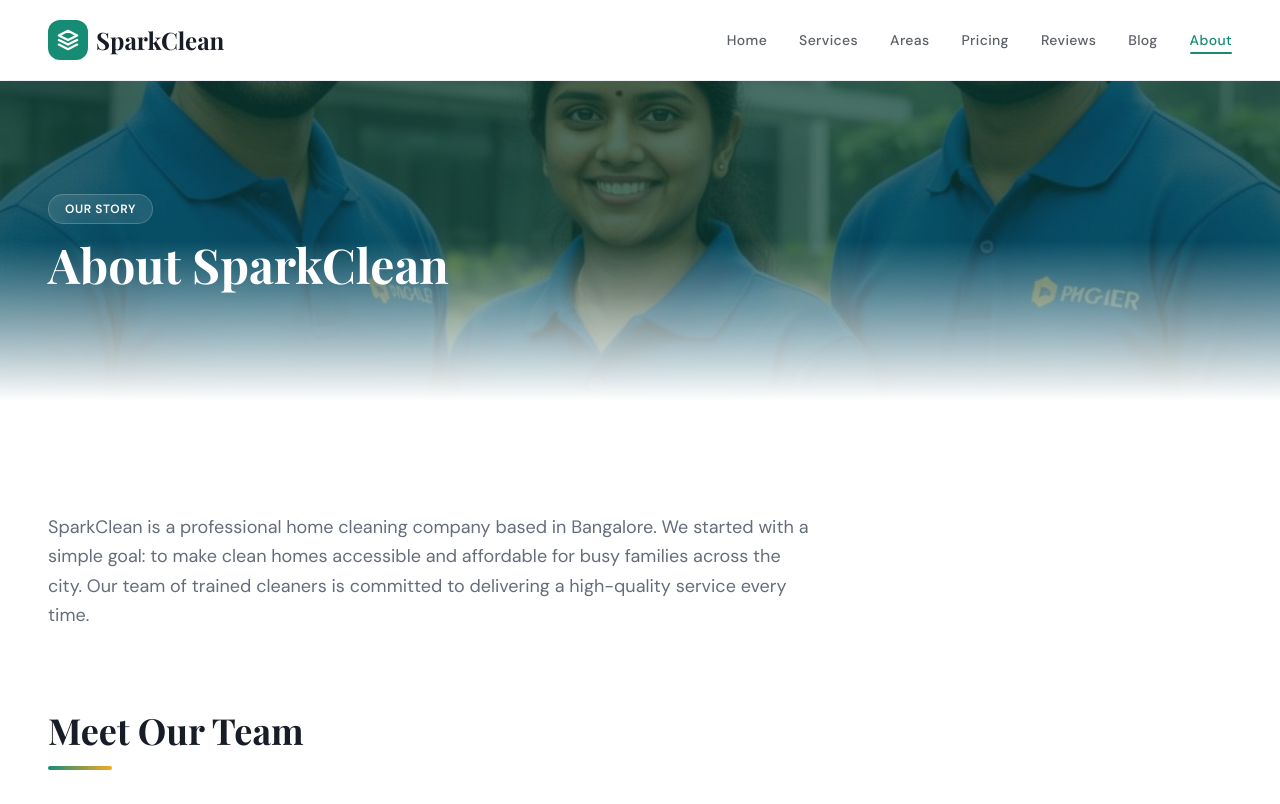
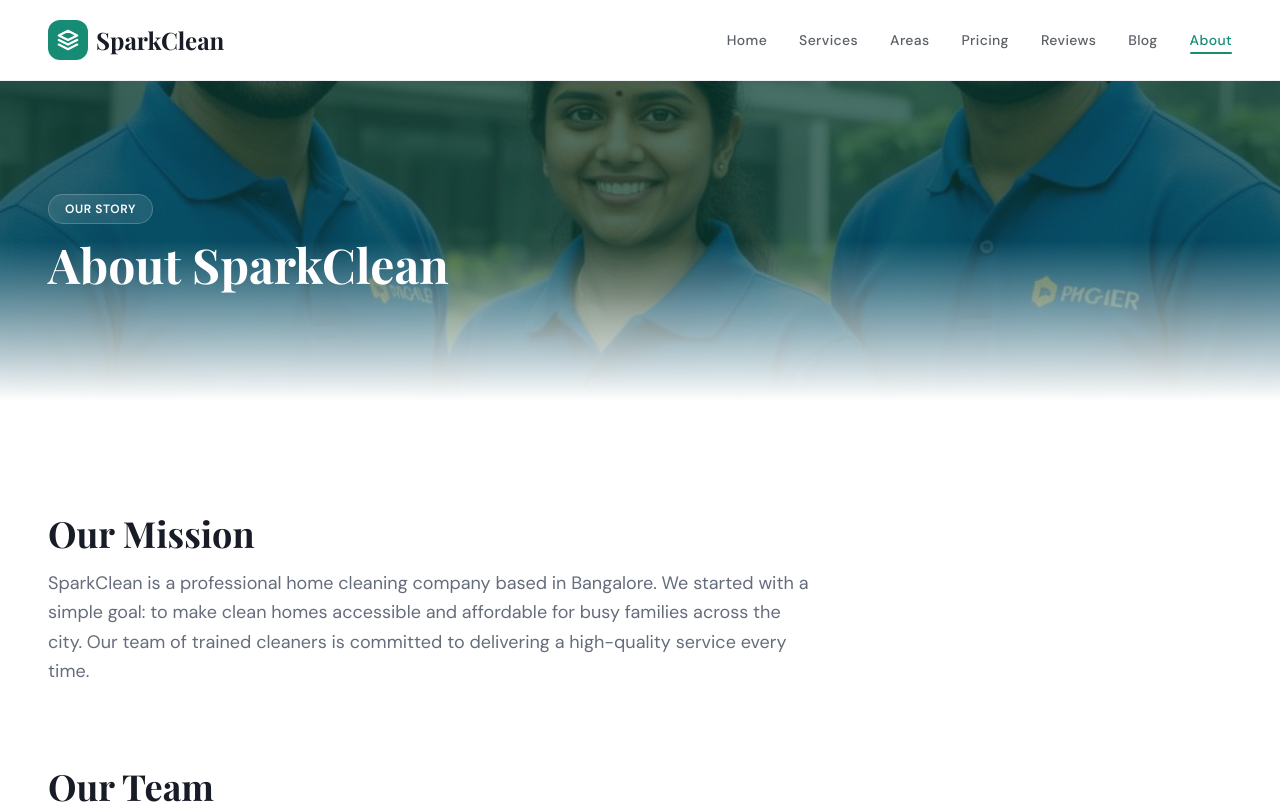
Before and after one commit to nikhilbobe-07/sample-web-code, a React (Vite) app: page /about in a window 1280 px wide. Shown: the top 804 px of the page. Built offline with nearby package versions, Linux system fonts and the light colour scheme; the HTML template or start-up script is replaced by a standard one; a web font is replaced by a local one.

Commit message:
AI Fix: SparkClean on https://sparkclean-geo-aeo.lovable.app/about

```diff
--- a/src/pages/About.tsx
+++ b/src/pages/About.tsx
@@ -28,6 +28,15 @@ const About = () => {
 
       <div className="section-padding bg-background">
         <div className="section-container">
+          <motion.h2
+            initial={{ opacity: 0, y: 20 }}
+            whileInView={{ opacity: 1, y: 0 }}
+            viewport={{ once: true }}
+            transition={{ duration: 0.5 }}
+            className="text-3xl sm:text-4xl font-display font-bold mb-4"
+          >
+            Our Mission
+          </motion.h2>
           <motion.p
             initial={{ opacity: 0, y: 20 }}
             whileInView={{ opacity: 1, y: 0 }}
@@ -45,7 +54,7 @@ const About = () => {
             transition={{ duration: 0.5 }}
             className="text-3xl sm:text-4xl font-display font-bold mb-4"
           >
-            Meet Our Team
+            Our Team
           </motion.h2>
           <div className="divider-gradient mb-12" />
 
```
